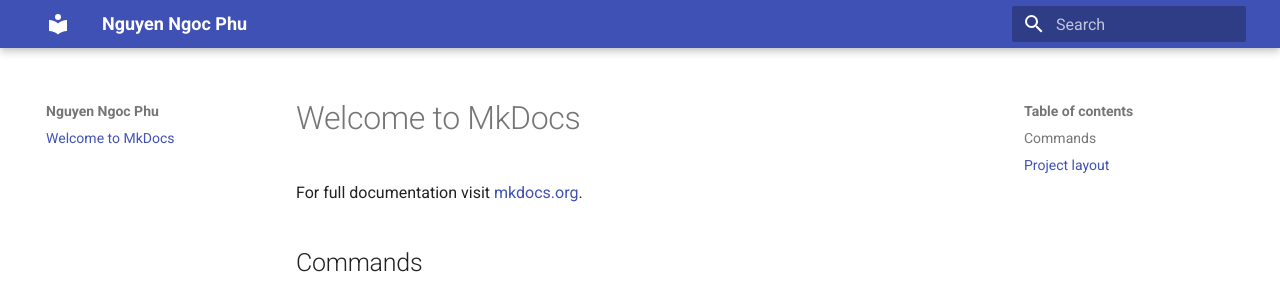
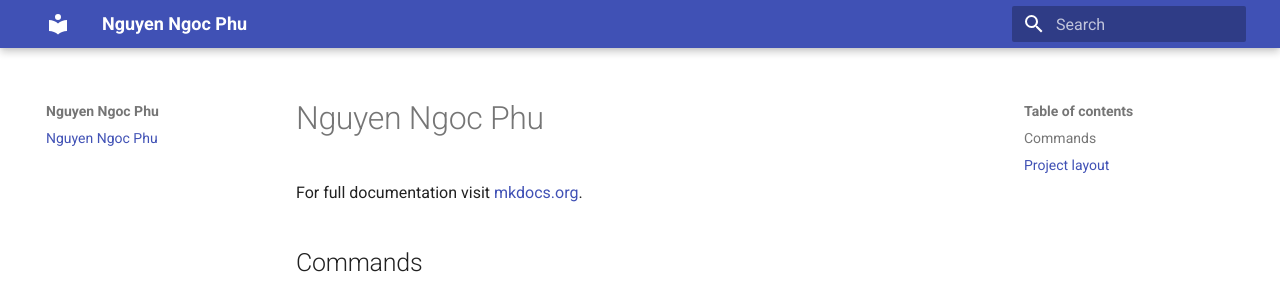
Before and after one commit to ngyngcphu/mkdocs-tool, an MkDocs documentation site: the page built from docs/index.md, in a window 1280 px wide. Shown: the top 295 px of the page. Built offline with MkDocs 1.6.1 and Material for MkDocs 9.7.7, drawn with Linux system fonts in a browser that asks for light colours.

```diff
--- a/docs/index.md
+++ b/docs/index.md
@@ -1,4 +1,4 @@
-# Welcome to MkDocs
+# Nguyen Ngoc Phu
 
 For full documentation visit [mkdocs.org](https://www.mkdocs.org).
 
```
